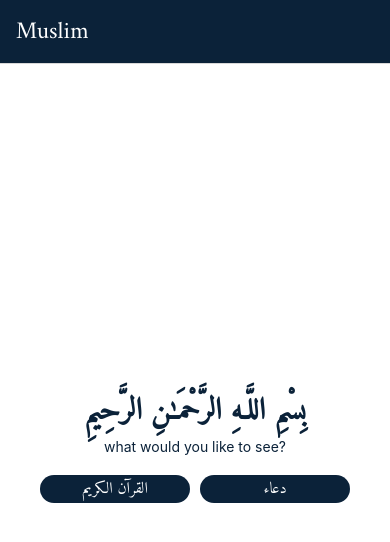
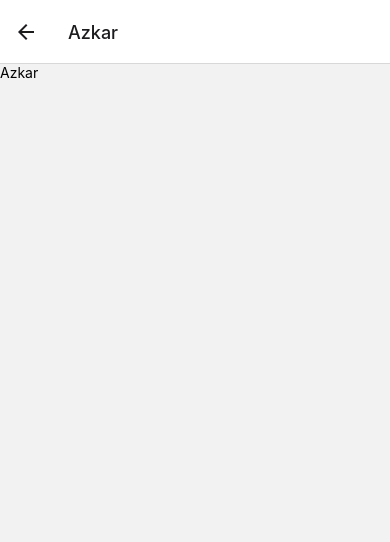
Before and after one commit to abdenassar01/muslim, a React Native app: screen /Azkar in a window 390 px wide. Shown: the top 542 px of the page. Built offline with nearby package versions, Linux system fonts and the light colour scheme.

Commit message:
adding azkar screen to desplay azkar offline

```diff
--- a/App.tsx
+++ b/App.tsx
@@ -3,6 +3,7 @@ import { createNativeStackNavigator } from "@react-navigation/native-stack";
 import { useFonts } from 'expo-font';
 import { QueryClientProvider, QueryClient } from 'react-query';
 import Loading from './components/loading/Loading';
+import Azkar from './components/screens/Azkar/Azkar';
 import Doa from './components/screens/doa/Doa';
 import DoaDetails from './components/screens/doa_detail/DoaDetails';
 import Error from './components/screens/error/Error';
@@ -31,6 +32,7 @@ export default function App() {
         <Stack.Screen name='DuaDetal' component={ DoaDetails } />
         <Stack.Screen name='Surah' component={ Surah } />
         <Stack.Screen name='Roqya' component={ Roqya } />
+        <Stack.Screen name='Azkar' component={ Azkar } />
         <Stack.Screen name='Error' component={ Error } />
       </Stack.Navigator>
     </QueryClientProvider>
--- /dev/null
+++ b/components/screens/Azkar/Azkar.tsx
@@ -0,0 +1,14 @@
+import { StyleSheet, Text, View } from 'react-native'
+import React from 'react'
+
+const Azkar = () => {
+  return (
+    <View>
+      <Text>Azkar</Text>
+    </View>
+  )
+}
+
+export default Azkar
+
+const styles = StyleSheet.create({})
```
